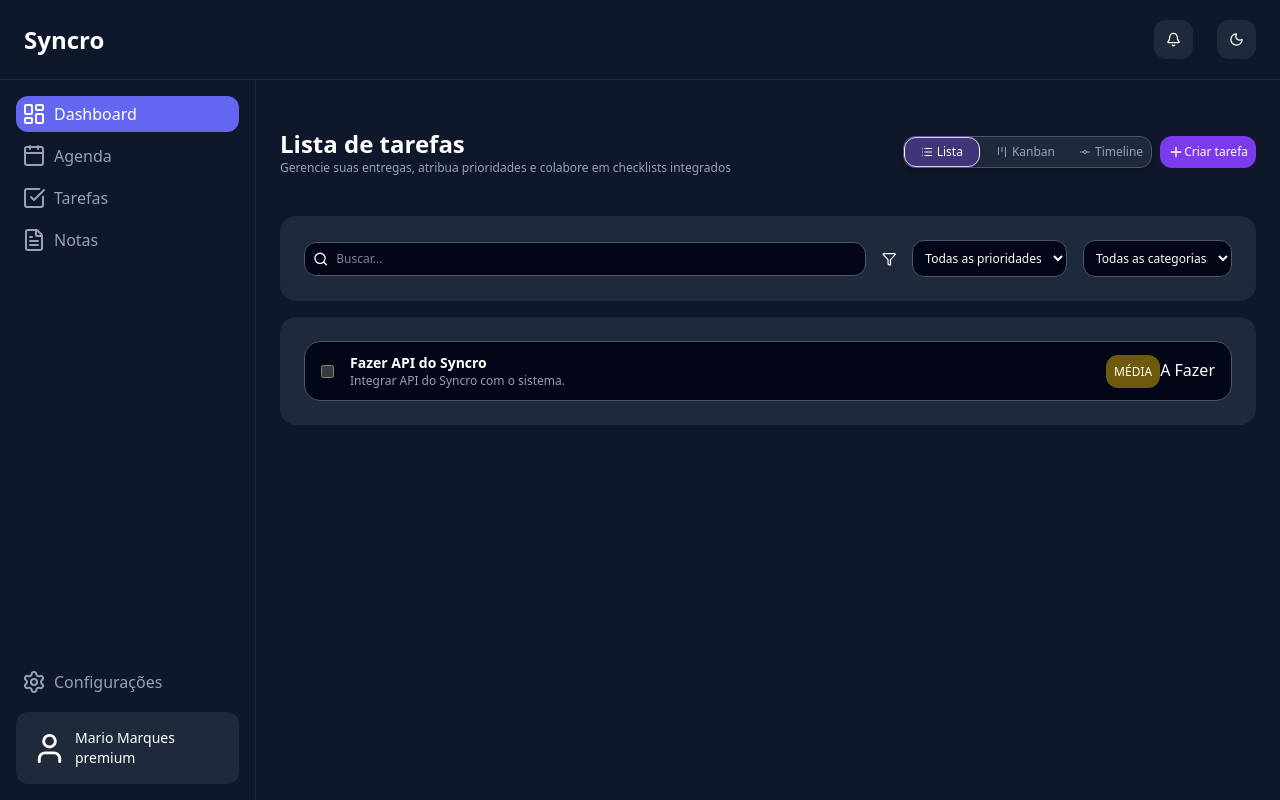
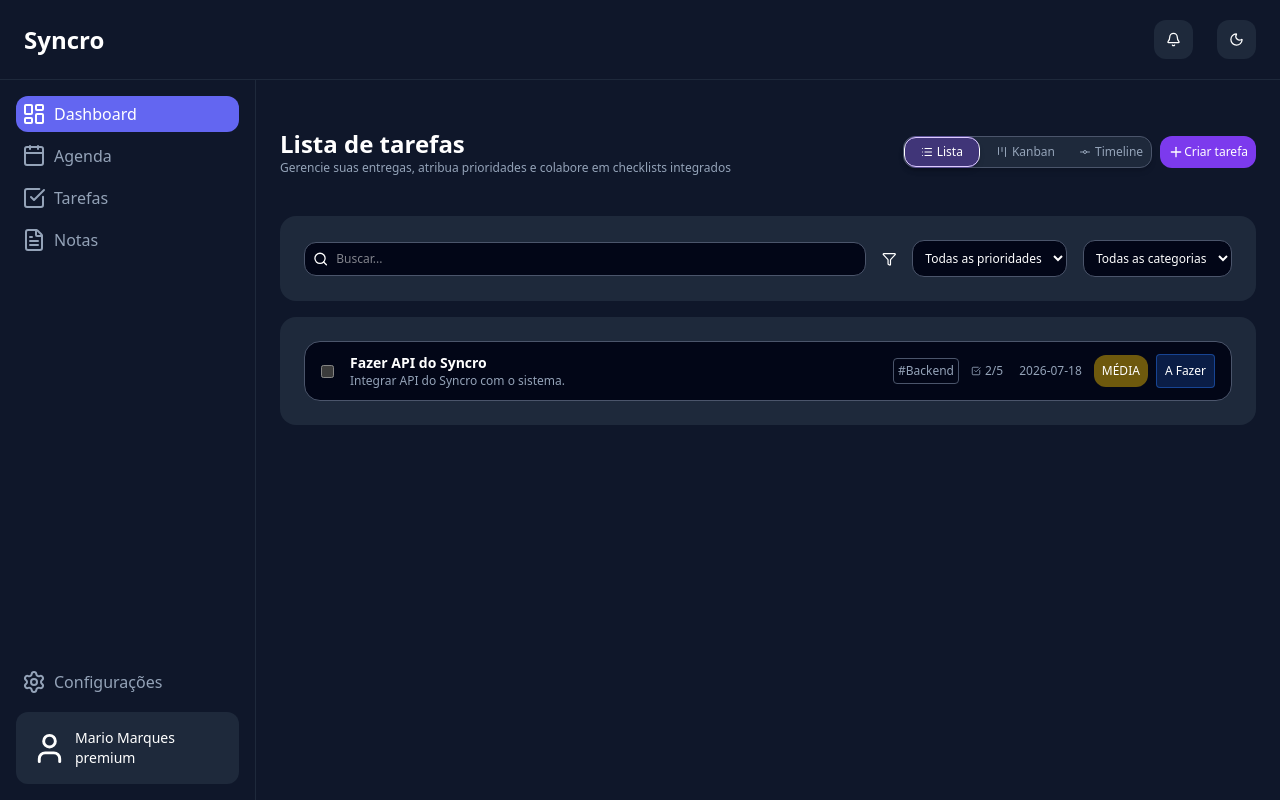
Before and after one commit to mario-leandro/productivity_website, a Next.js app: page /tarefas in a window 1280 px wide. Built offline with nearby package versions, Linux system fonts and the light colour scheme.

Commit message:
finalizando linha da lista de tarefas - proximo passo, fazer kanban

```diff
--- a/app/tarefas/page.tsx
+++ b/app/tarefas/page.tsx
@@ -5,6 +5,7 @@ import {
   List,
   Plus,
   Search,
+  SquareCheckBig,
 } from "lucide-react";
 
 export default function Tarefas() {
@@ -119,17 +120,27 @@ export default function Tarefas() {
             </div>
           </div>
 
-          <div className="flex flex-row gap-3 p-4">
-            <div></div>
-            <div></div>
-            <div>
+          <div className="flex flex-row gap-3 p-4 items-center">
+            <div className="flex flex-row items-center justify-center gap-1 p-1 rounded-sm border border-[var(--surface-four)]">
+              <p className="text-xs text-[var(--text-secundary)]">#Backend</p>
+            </div>
+            <div className="flex flex-row items-center justify-center gap-4 text-xs">
+              <span className="flex flex-row items-center justify-center gap-1 text-[var(--text-secundary)]">
+                <SquareCheckBig size={10} />
+                2/5
+              </span>
+              <p className="text-[var(--text-secundary)]">2026-07-18</p>
+            </div>
+            <div className="flex flex-row gap-2 justify-center items-center">
               {/* Prioridade */}
               <span className="bg-yellow-400/43 text-white text-xs uppercase rounded-xl p-2">
                 Média
               </span>
 
               {/* Status */}
-              <span className="">A Fazer</span>
+              <span className="text-xs p-2 bg-blue-500/20 border border-blue-500/40 rounded-sm">
+                A Fazer
+              </span>
             </div>
           </div>
         </div>
```
